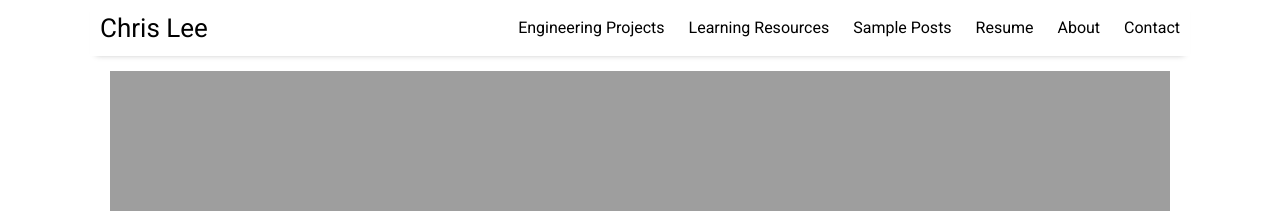
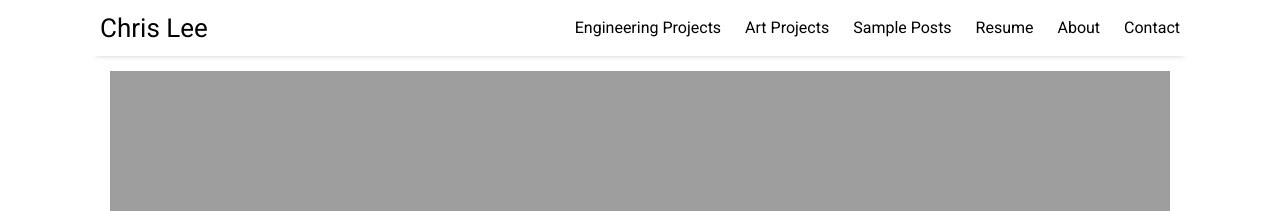
Before and after one commit to Christopher-LeeNU/Christopher-LeeNU.github.io, a Jekyll site: the page built from index.html, in a window 1280 px wide. Shown: the top 211 px of the page. Built offline with Jekyll 4.4.1, drawn with Linux system fonts in a browser that asks for light colours; nearby versions of some CDN libraries; the list of posts is cut into pages by our own code.

Commit message:
Update settings.yml

```diff
--- a/_data/settings.yml
+++ b/_data/settings.yml
@@ -8,7 +8,7 @@ google-ID: 'UA-112060364-2'
 
 menu:
 - {name: 'Engineering Projects',  url: 'facts'}
-- {name: 'Learning Resources', url: 'resources'}
+- {name: 'Art Projects', url: 'resources'}
 - {name: 'Sample Posts',       url: 'sample-posts'}
 - {name: 'Resume',      url: 'resume'}
 - {name: 'About',              url: 'about'}
```
